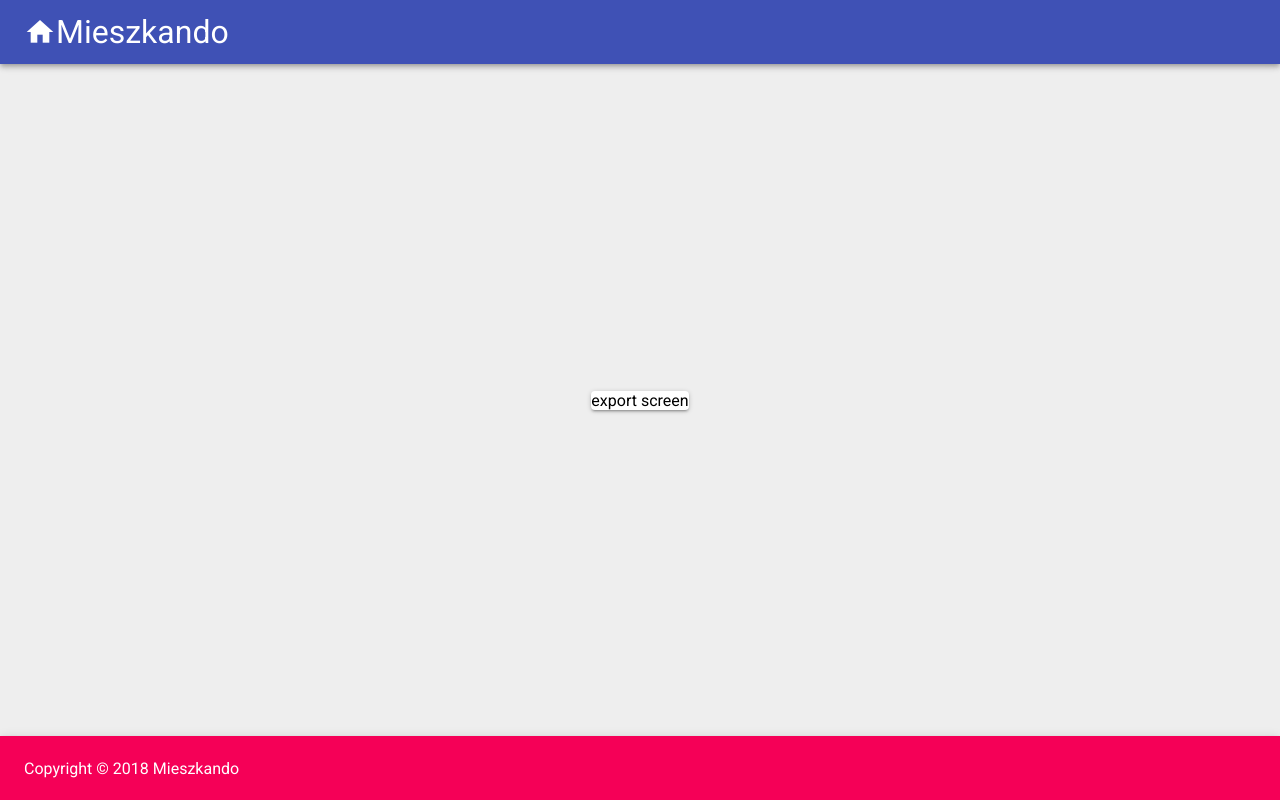
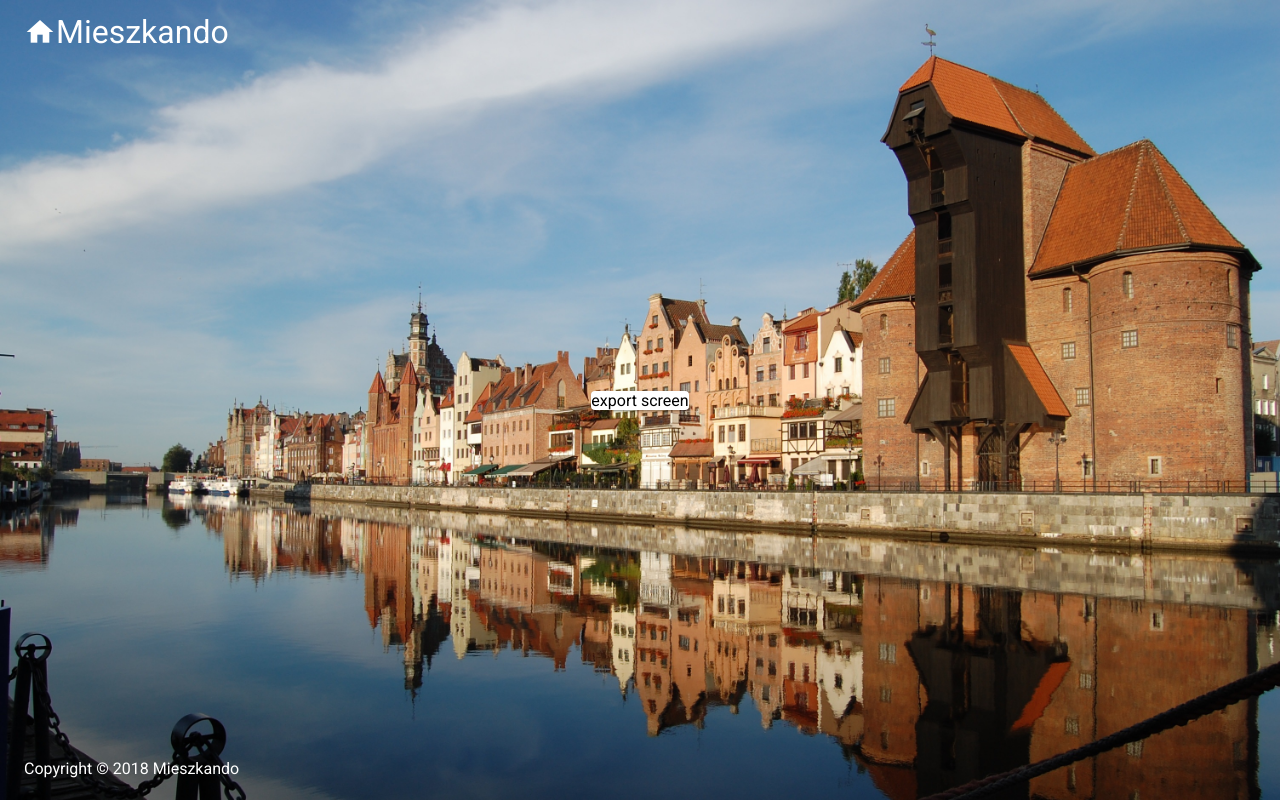
Before and after one commit to PatrykPodworski/Mieszkando, a React (Create React App) app in the folder web/: page /export in a window 1280 px wide. Built offline with nearby package versions, Linux system fonts and the light colour scheme.

Commit message:
Add background and change navbar/footer styles

```diff
--- a/web/src/App.css
+++ b/web/src/App.css
@@ -3,6 +3,8 @@
   display: flex;
   flex-direction: column;
   justify-content: space-between;
+  background: url(./assets/background.jpg);
+  background-size: cover;
 }
 .content {
   display: flex;
--- a/web/src/footer/footer.js
+++ b/web/src/footer/footer.js
@@ -1,19 +1,23 @@
 import React, {Component} from 'react';
 import AppBar from '@material-ui/core/AppBar';
 import Toolbar from '@material-ui/core/Toolbar';
+import { withStyles } from '@material-ui/core';
+import styles from './styles';
 
-export default class Footer extends Component {
+class Footer extends Component {
     render() {
+      const { classes } = this.props;
+
        return (
-        <div className="footer">
-        <AppBar position="static" color="secondary">
+        <AppBar position="static" className={classes.footer}>
           <Toolbar>
           <div className="copyright">
             Copyright © {(new Date().getFullYear())} Mieszkando
           </div>
           </Toolbar>
         </AppBar>
-      </div>
         );
     }
 }
+
+export default withStyles(styles)(Footer);
--- /dev/null
+++ b/web/src/footer/styles.js
@@ -0,0 +1,8 @@
+const styles = theme => ({
+    footer: {
+        background: "none",
+        boxShadow: "none",
+    }
+});
+
+export default styles;
--- a/web/src/navbar/navbar.js
+++ b/web/src/navbar/navbar.js
@@ -2,17 +2,21 @@ import React, {Component} from 'react';
 import AppBar from '@material-ui/core/AppBar';
 import Toolbar from '@material-ui/core/Toolbar';
 import Logo from '../logo/logo'
+import styles from './styles';
+import { withStyles } from '@material-ui/core';
 
-export default class Navbar extends Component {
+class Navbar extends Component {
     render() {
+      const { classes } = this.props;
+
        return (
-        <div className="navbar">
-        <AppBar position="static" color="primary">
+        <AppBar position="static" className={classes.navbar}>
           <Toolbar>
             <Logo show={this.props.isLoggedIn} size={32}/>
           </Toolbar>
         </AppBar>
-      </div>
         );
     }
 }
+
+export default withStyles(styles)(Navbar);
--- /dev/null
+++ b/web/src/navbar/styles.js
@@ -0,0 +1,8 @@
+const styles = theme => ({
+    navbar: {
+        background: "none",
+        boxShadow: "none",
+    }
+});
+
+export default styles;
```
Also changed, not shown: web/src/assets/background.jpg (added).
